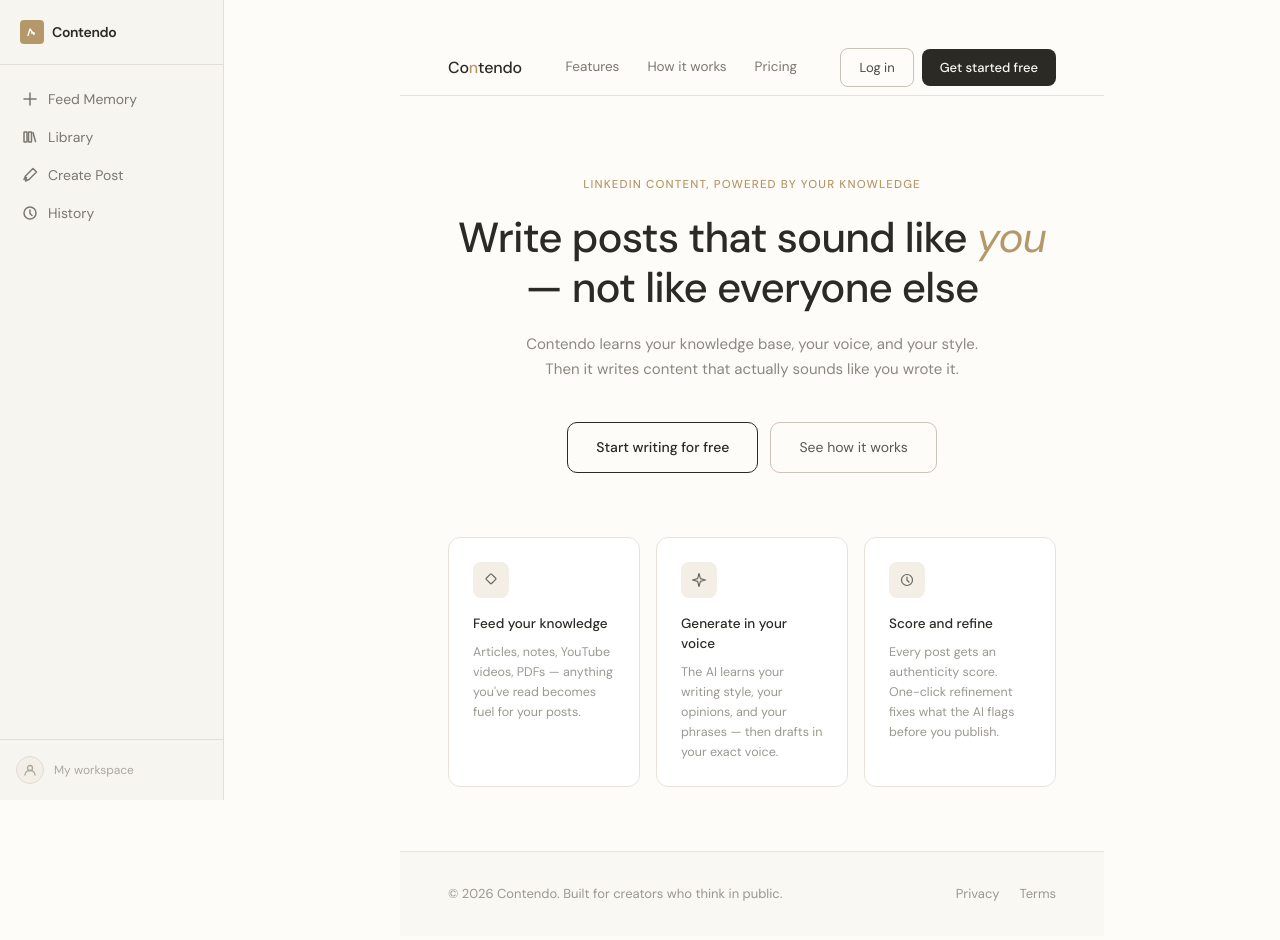
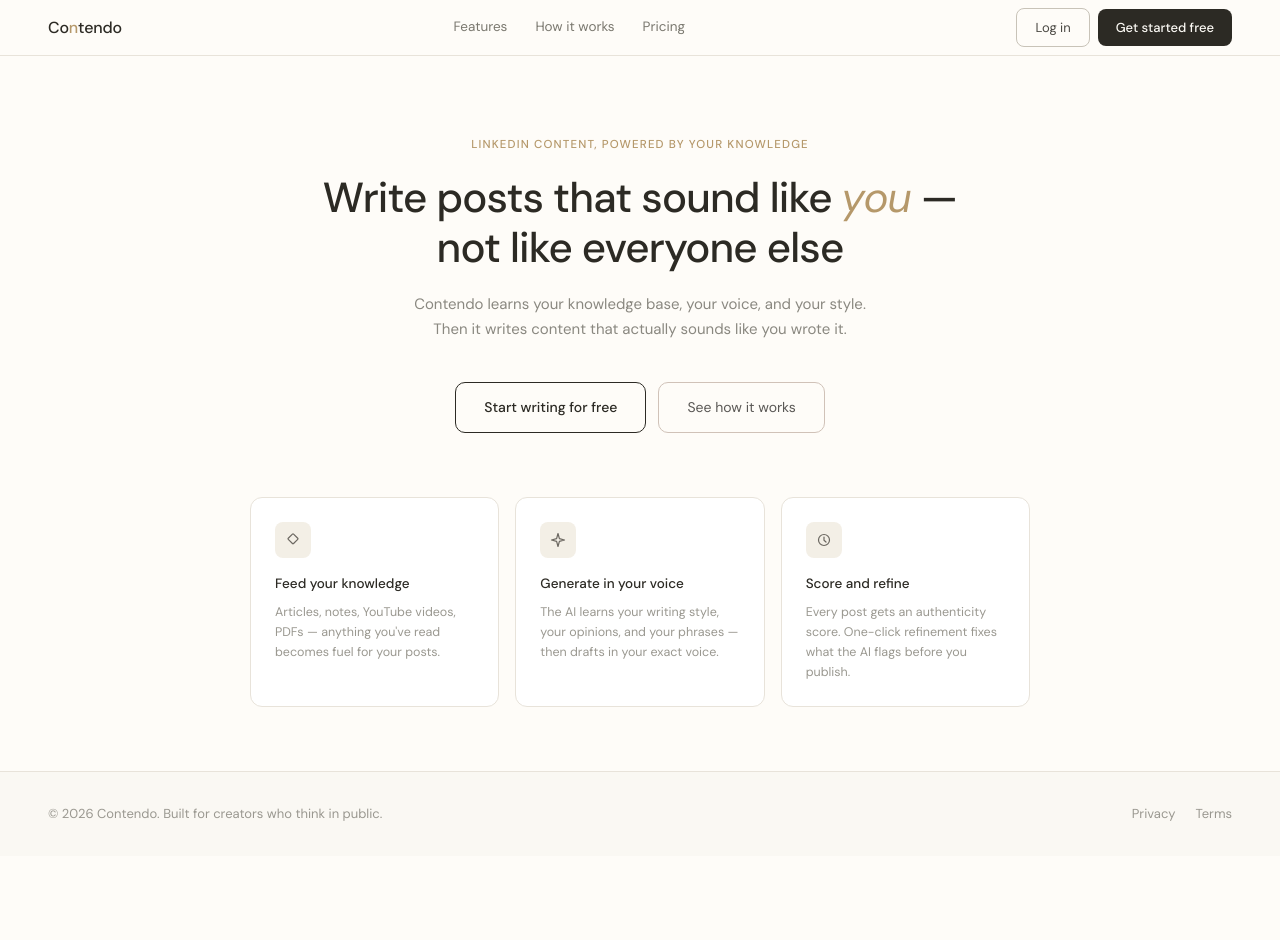
Before and after one commit to Soham112/Contendo, a Next.js app in the folder frontend/: page /welcome in a window 1280 px wide. Shown: the top 940 px of the page. After the commit the page ends 856 px from the top, so only its background shows below. Built offline with nearby package versions, Linux system fonts and the light colour scheme.

Commit message:
fix: remove sidebar from landing page, add logo link to /welcome

```diff
--- a/frontend/app/layout.tsx
+++ b/frontend/app/layout.tsx
@@ -1,6 +1,6 @@
 import type { Metadata } from "next";
 import "./globals.css";
-import Sidebar from "@/components/Sidebar";
+import AppShell from "@/components/AppShell";
 
 export const metadata: Metadata = {
   title: "Contendo",
@@ -14,11 +14,8 @@
 }) {
   return (
     <html lang="en">
-      <body className="min-h-screen bg-page text-text-primary flex">
-        <Sidebar />
-        <main className="flex-1 min-h-screen overflow-y-auto">
-          <div className="max-w-3xl mx-auto px-8 py-10">{children}</div>
-        </main>
+      <body className="bg-page text-text-primary">
+        <AppShell>{children}</AppShell>
       </body>
     </html>
   );
--- a/frontend/app/welcome/page.tsx
+++ b/frontend/app/welcome/page.tsx
@@ -1,3 +1,5 @@
+import Link from "next/link";
+
 export default function WelcomePage() {
   return (
     <div style={{ backgroundColor: "#fefcf8", minHeight: "100vh", fontFamily: '"DM Sans", system-ui, sans-serif' }}>
@@ -12,9 +14,9 @@
         justifyContent: "space-between",
       }}>
         {/* Logo */}
-        <div style={{ fontSize: "16px", fontWeight: 500, color: "#2c2a24", letterSpacing: "-0.01em" }}>
+        <Link href="/welcome" style={{ fontSize: "16px", fontWeight: 500, color: "#2c2a24", letterSpacing: "-0.01em", textDecoration: "none" }}>
           Co<span style={{ color: "#b5986a" }}>n</span>tendo
-        </div>
+        </Link>
 
         {/* Center links */}
         <div style={{ display: "flex", gap: "28px", alignItems: "center" }}>
--- /dev/null
+++ b/frontend/components/AppShell.tsx
@@ -0,0 +1,21 @@
+"use client";
+
+import { usePathname } from "next/navigation";
+import Sidebar from "@/components/Sidebar";
+
+export default function AppShell({ children }: { children: React.ReactNode }) {
+  const pathname = usePathname();
+
+  if (pathname === "/welcome") {
+    return <>{children}</>;
+  }
+
+  return (
+    <div className="min-h-screen bg-page text-text-primary flex">
+      <Sidebar />
+      <main className="flex-1 min-h-screen overflow-y-auto">
+        <div className="max-w-3xl mx-auto px-8 py-10">{children}</div>
+      </main>
+    </div>
+  );
+}
--- a/frontend/components/Sidebar.tsx
+++ b/frontend/components/Sidebar.tsx
@@ -52,7 +52,7 @@
     <aside className="w-56 shrink-0 h-screen sticky top-0 flex flex-col border-r border-border bg-surface">
       {/* Logo */}
       <div className="px-5 py-5 border-b border-border">
-        <Link href="/" className="flex items-center gap-2 group">
+        <Link href="/welcome" className="flex items-center gap-2 group">
           <div className="w-6 h-6 rounded bg-amber flex items-center justify-center">
             <svg width="12" height="12" viewBox="0 0 12 12" fill="none" xmlns="http://www.w3.org/2000/svg">
               <path d="M2 9.5L4 3l4 5.5M5.5 7h3" stroke="white" strokeWidth="1.3" strokeLinecap="round" strokeLinejoin="round"/>
```
